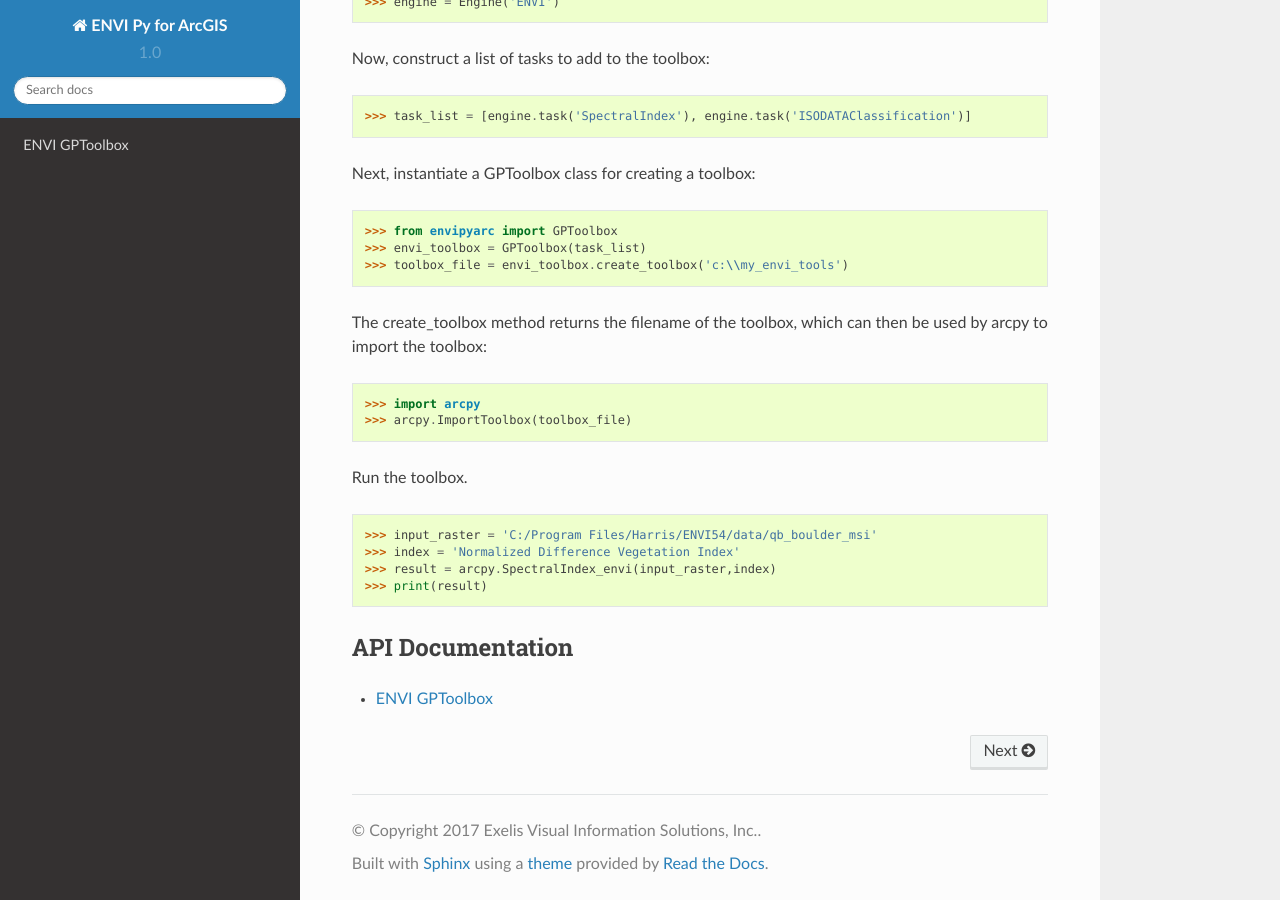
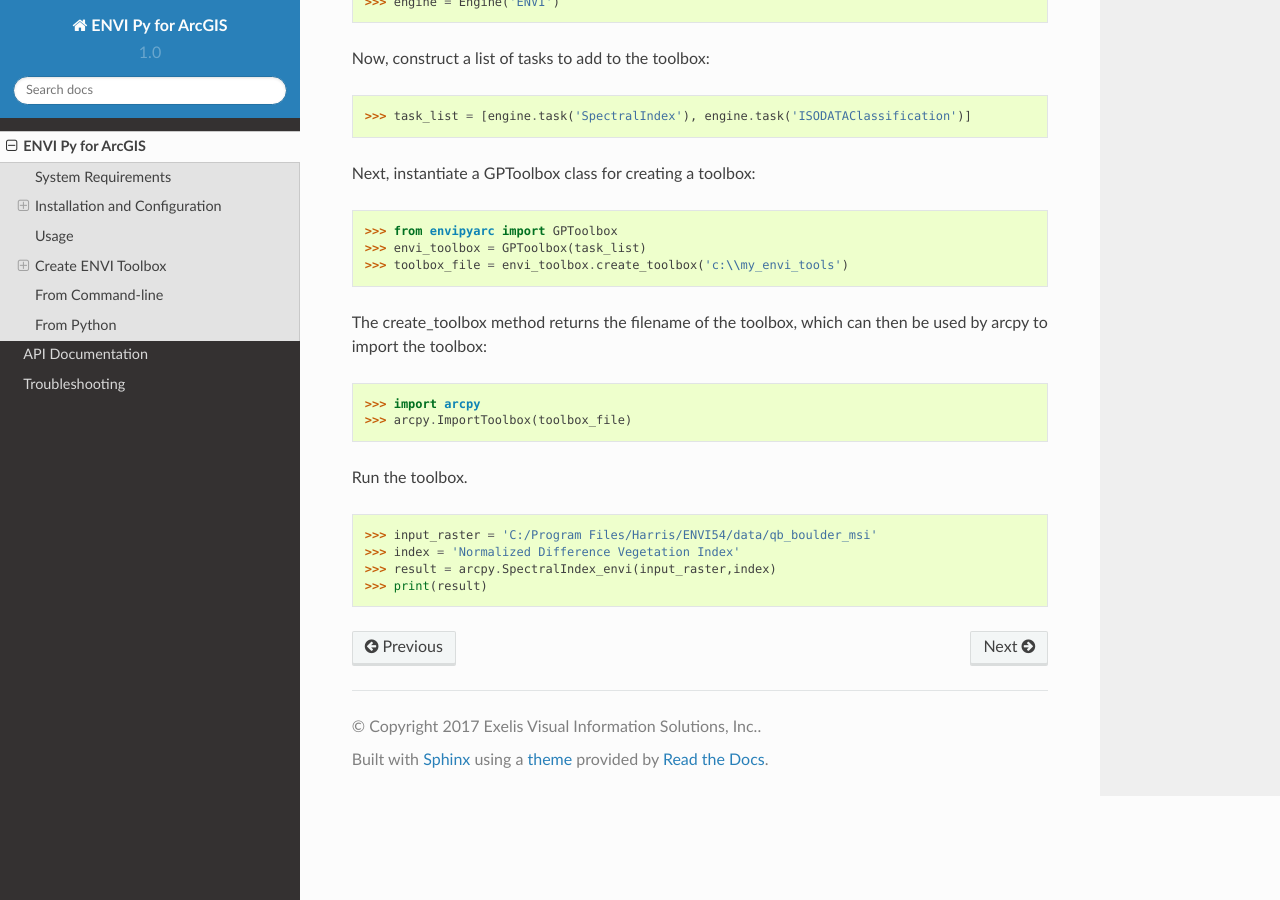
Before and after one commit to envi-idl/envipyarc, a Sphinx documentation site: the page built from doc/source/index.rst, in a window 1280 px wide and 900 px high, scrolled down 7935 px. Built offline with Sphinx 7.4.7 and the Read the Docs theme 2.0.0, drawn with Linux system fonts in a browser that asks for light colours.

Commit message:
Adding troubleshooting section and reworked the toc

```diff
--- a/doc/source/api.rst
+++ b/doc/source/api.rst
@@ -1,5 +1,8 @@
 .. ENVI Py for ArcGIS API
 
+*****************
+API Documentation
+*****************
 
 ENVI GPToolbox
 ==============
--- a/doc/source/conf.py
+++ b/doc/source/conf.py
@@ -45,7 +45,7 @@ templates_path = ['_templates']
 source_suffix = '.rst'
 
 # The master toctree document.
-master_doc = 'index'
+master_doc = 'toc'
 
 # General information about the project.
 project = u'ENVI Py for ArcGIS'
--- a/doc/source/index.rst
+++ b/doc/source/index.rst
@@ -1,3 +1,4 @@
+
 .. _envipyarc:
 
 ******************
@@ -17,6 +18,8 @@ To operate, ENVI Py for Arcgis requires the following:
 
 * ENVI 5.3SP2 or later
 * ArcMap 10.4 or later and/or ArcGIS Pro 1.3 or later
+
+.. _envipyarc-installation-and-configuration:
 
 Installation and Configuration
 ==============================
```
Also changed, not shown: other parts of doc/source/index.rst (+0 -9 lines), doc/source/toc.rst (added, +7 -0 lines), doc/source/troubleshooting.rst (added, +21 -0 lines), doc/source/images/arcgispro_template_version.png (added).
